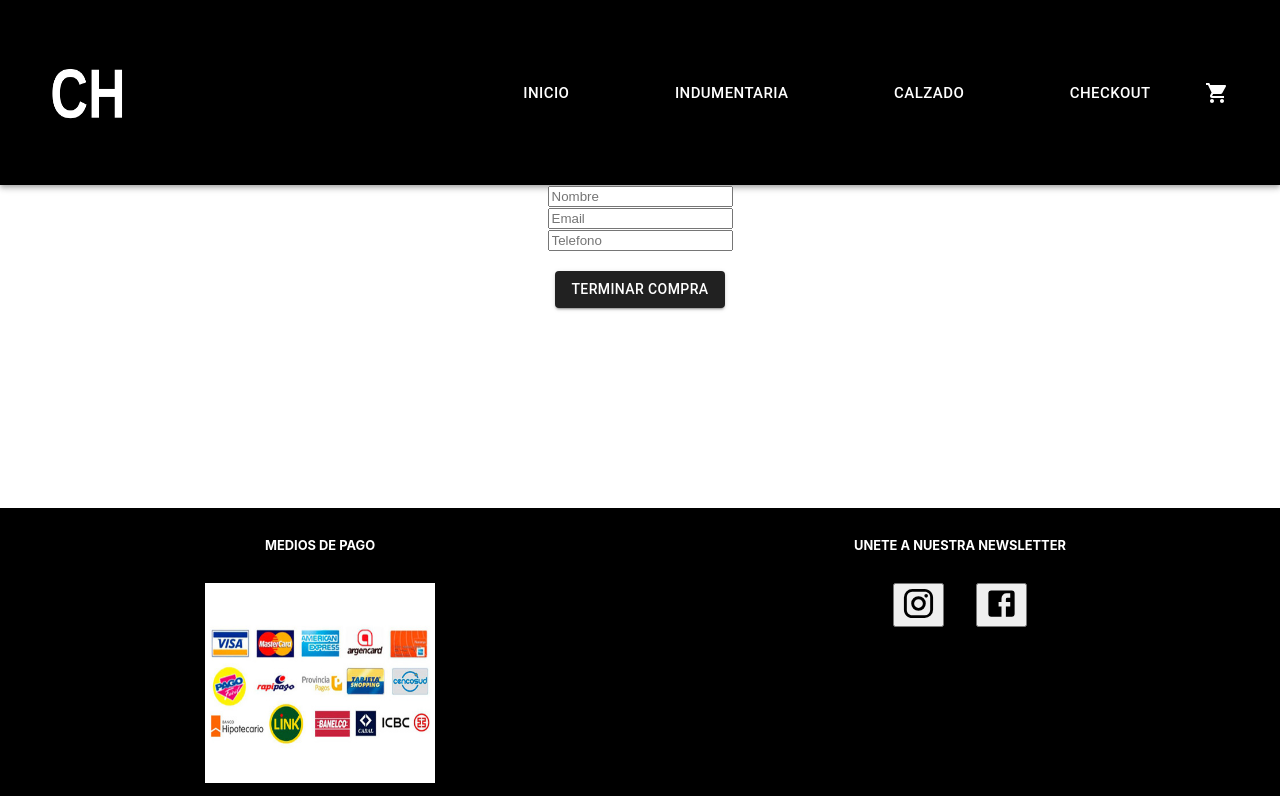
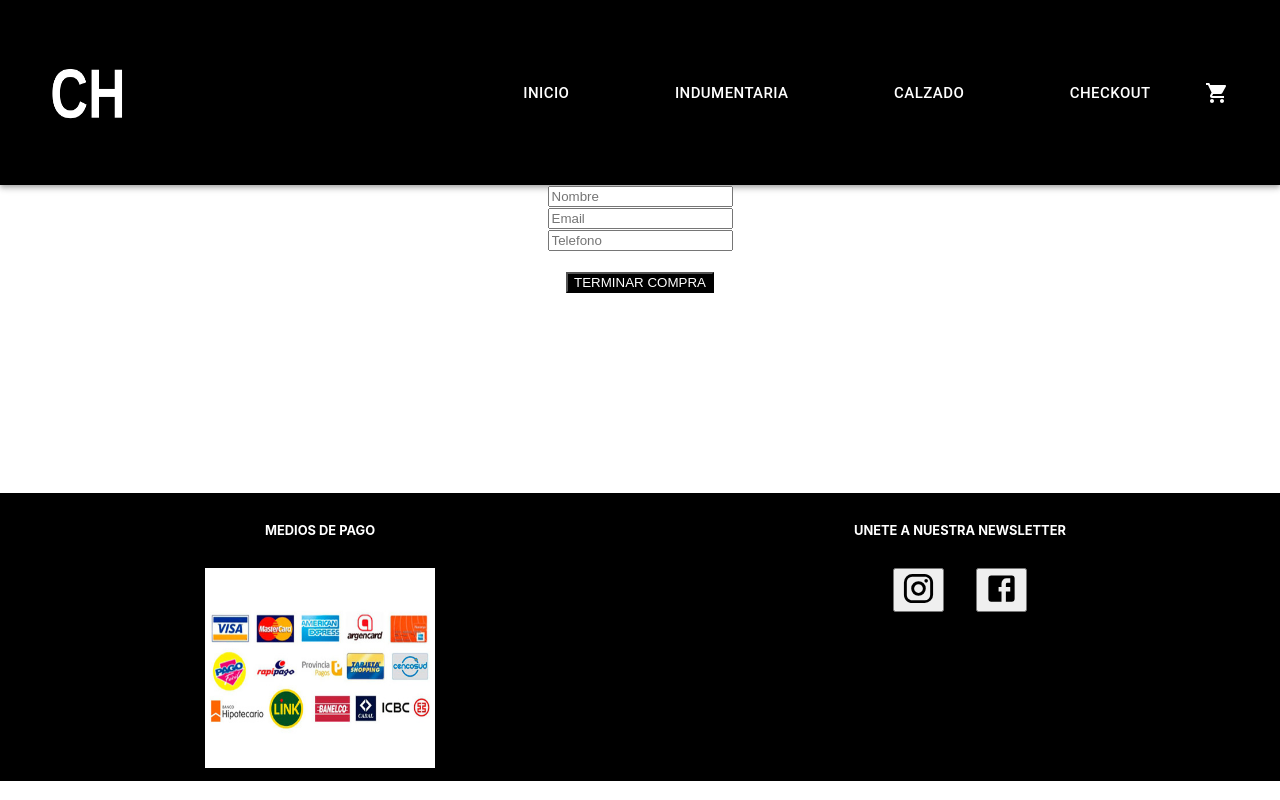
Before and after one commit to palmaroocchiagustina/react, a React (Create React App) app: page /checkout in a window 1280 px wide. Built offline with nearby package versions, Linux system fonts and the light colour scheme.

Commit message:
validacion

```diff
--- a/src/components/Checkout.jsx
+++ b/src/components/Checkout.jsx
@@ -61,7 +61,7 @@ export default function Checkout() {
 
     <div className='form'>
     {pedidoInsertado ? (
-      <h3>Gracias por su compra!. Revisa tu correo para obtener los datos de entrega.</h3>
+      "Gracias por su compra!. Revisa tu correo para obtener los datos de entrega. El numero de tu pedido es : " + pedidoInsertado.id
     ) : (
       <form onSubmit={handleSubmit}>
                         <input
@@ -79,7 +79,6 @@ export default function Checkout() {
                             placeholder="Email"
                             value={email}
                             onChange={(e)=> setEmail(e.target.value)}
-
                             required
                         />
                         <br />
@@ -93,11 +92,15 @@ export default function Checkout() {
                             required
                         />
                         <br /><br />
-                        <ThemeProvider theme={theme}>
-                        <Button  variant="contained" onClick={validarForm}>TERMINAR COMPRA</Button>
-                        </ThemeProvider>
+                        <input
+                            type="submit"
+                            value="TERMINAR COMPRA"
+                            className="btn btn-success"
+                            onClick={validarForm}
+                        />
 
-                             </form>
+
+           </form>
 
                            )}</div>
                     )
--- a/src/styles/form.css
+++ b/src/styles/form.css
@@ -7,7 +7,7 @@ text-align: center;
 
 
 }
-.terminar{
-
-    background: #ccc;
+.btn{
+    background-color: black;
+    color: white;
 }
```
